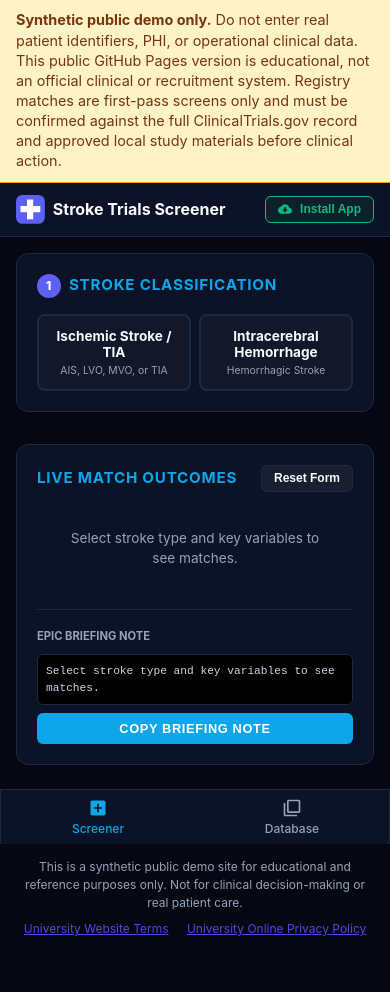
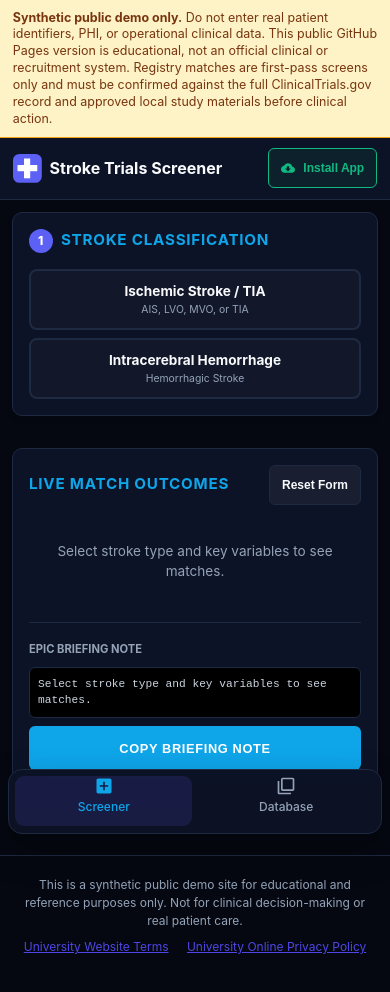
Before and after one commit to rkalani1/stroke-trials-screener, a plain HTML site: page index.html in a window 390 px wide. Drawn offline with Linux system fonts and the light colour scheme.

Commit message:
Refine the trial screener layout (#3)
Co-authored-by: Rizwan Kalani <rkalani1@users.noreply.github.com>

```diff
--- a/index.html
+++ b/index.html
@@ -127,22 +127,25 @@
 
         .bottom-nav {
             position: fixed;
-            bottom: 0;
+            bottom: max(0.65rem, env(safe-area-inset-bottom));
             left: 50%;
             transform: translateX(-50%);
-            width: 100%;
-            max-width: 1280px;
-            background: var(--card-bg);
-            border-top: 1px solid var(--card-border);
-            border-left: 1px solid var(--card-border);
-            border-right: 1px solid var(--card-border);
+            width: calc(100% - 1.25rem);
+            max-width: 520px;
+            background: color-mix(in srgb, var(--card-bg) 94%, transparent);
+            border: 1px solid var(--card-border);
+            border-radius: 14px;
             display: grid;
             grid-template-columns: repeat(2, 1fr);
-            padding: 0.5rem 0;
+            gap: .35rem;
+            padding: .4rem;
+            box-shadow: 0 16px 36px rgba(0,0,0,.3);
+            backdrop-filter: blur(16px);
             z-index: 100;
         }
 
         .nav-item {
+            min-height: 50px;
             display: flex;
             flex-direction: column;
             align-items: center;
@@ -154,10 +157,12 @@
             font-weight: 500;
             cursor: pointer;
             gap: 0.2rem;
+            border-radius: 9px;
         }
 
         .nav-item.active {
             color: var(--accent-secondary);
+            background: var(--accent-primary-glow);
         }
 
         .nav-item svg {
@@ -238,6 +243,7 @@
             font-size: 0.75rem;
             font-weight: 600;
             cursor: pointer;
+            min-height: 40px;
         }
 
         .install-btn {
@@ -253,6 +259,7 @@
             align-items: center;
             gap: 0.25rem;
             transition: all 0.2s ease;
+            min-height: 40px;
         }
 
         .install-btn:hover {
@@ -697,6 +704,7 @@
             width: 100%;
             text-transform: uppercase;
             letter-spacing: 0.05em;
+            min-height: 44px;
         }
 
         .action-btn:hover {
@@ -726,6 +734,57 @@
             display: flex;
             justify-content: space-between;
             align-items: center;
+            min-height: 48px;
+        }
+
+        .public-demo-notice {
+            padding: .65rem 1rem;
+        }
+
+        @media (max-width: 639px) {
+            body { padding-bottom: 5.5rem; }
+
+            .public-demo-notice {
+                padding: .6rem .8rem;
+                font-size: .78rem !important;
+                line-height: 1.35 !important;
+            }
+
+            header {
+                padding: .65rem .8rem;
+            }
+
+            .container {
+                padding: .75rem;
+            }
+
+            .glass-panel {
+                padding: 1rem;
+                border-radius: 10px;
+            }
+
+            .card-options-grid {
+                grid-template-columns: minmax(0, 1fr) !important;
+            }
+
+            .option-card,
+            .preset-pill {
+                min-height: 54px;
+            }
+
+            .search-container {
+                align-items: stretch;
+                flex-direction: column;
+            }
+
+            .search-container select {
+                width: 100% !important;
+                min-height: 44px;
+            }
+
+            .bottom-nav {
+                width: calc(100% - 1rem);
+            }
         }
 
         .accordion-header:hover {
@@ -1084,7 +1143,7 @@
 </head>
 <body>
     <div id="app_main_wrapper">
-    <div style="background:#fef3c7;color:#78350f;border-bottom:1px solid #f59e0b;padding:0.65rem 1rem;font-size:0.9rem;line-height:1.4;">
+    <div class="public-demo-notice" style="background:#fef3c7;color:#78350f;border-bottom:1px solid #f59e0b;font-size:0.9rem;line-height:1.4;">
         <strong>Synthetic public demo only.</strong> Do not enter real patient identifiers, PHI, or operational clinical data. This public GitHub Pages version is educational, not an official clinical or recruitment system. Registry matches are first-pass screens only and must be confirmed against the full ClinicalTrials.gov record and approved local study materials before clinical action.
     </div>
 
@@ -1106,10 +1165,10 @@
     </header>
 
     <!-- Main Container -->
-    <div class="container">
+    <main class="container">
 
         <!-- TAB 1: FLOWSHEET SCREENER -->
-        <div id="screener_tab" class="tab-content active">
+        <div id="screener_tab" class="tab-content active" role="tabpanel" aria-labelledby="nav_screener" aria-hidden="false">
 
             <div class="split-layout">
                 <!-- LEFT PANEL: Questionnaire Flowsheet -->
@@ -1219,7 +1278,7 @@
         </div>
 
         <!-- TAB 2: DETAILED STUDY DATABASE -->
-        <div id="database_tab" class="tab-content">
+        <div id="database_tab" class="tab-content" role="tabpanel" aria-labelledby="nav_database" aria-hidden="true">
             <div class="glass-panel">
                 <h2 class="section-title">Stroke Trials Protocol Database</h2>
 
@@ -1240,15 +1299,15 @@
             </div>
         </div>
 
-    </div>
+    </main>
 
     <!-- Bottom Navigation Tabs -->
-    <nav class="bottom-nav" aria-label="Main Navigation">
-        <button id="nav_screener" class="nav-item active" onclick="switchTab('screener')">
+    <nav class="bottom-nav" aria-label="Main Navigation" role="tablist">
+        <button id="nav_screener" class="nav-item active" role="tab" aria-selected="true" aria-controls="screener_tab" onclick="switchTab('screener')">
             <svg viewBox="0 0 24 24"><path d="M19 3H5c-1.1 0-2 .9-2 2v14c0 1.1.9 2 2 2h14c1.1 0 2-.9 2-2V5c0-1.1-.9-2-2-2zm-2 10h-4v4h-2v-4H7v-2h4V7h2v4h4v2z"/></svg>
             Screener
         </button>
-        <button id="nav_database" class="nav-item" onclick="switchTab('database')">
+        <button id="nav_database" class="nav-item" role="tab" aria-selected="false" aria-controls="database_tab" onclick="switchTab('database')">
             <svg viewBox="0 0 24 24"><path d="M4 6H2v14c0 1.1.9 2 2 2h14v-2H4V6zm16-4H8c-1.1 0-2 .9-2 2v12c0 1.1.9 2 2 2h12c1.1 0 2-.9 2-2V4c0-1.1-.9-2-2-2zm0 14H8V4h12v12z"/></svg>
             Database
         </button>
@@ -3680,11 +3739,19 @@
 
         // Tab Switcher
         function switchTab(tabId) {
-            document.querySelectorAll('.tab-content').forEach(tab => tab.classList.remove('active'));
-            document.querySelectorAll('.nav-item').forEach(nav => nav.classList.remove('active'));
+            document.querySelectorAll('.tab-content').forEach(tab => {
+                tab.classList.remove('active');
+                tab.setAttribute('aria-hidden', 'true');
+            });
+            document.querySelectorAll('.nav-item').forEach(nav => {
+                nav.classList.remove('active');
+                nav.setAttribute('aria-selected', 'false');
+            });
 
             document.getElementById(tabId + '_tab').classList.add('active');
+            document.getElementById(tabId + '_tab').setAttribute('aria-hidden', 'false');
             document.getElementById('nav_' + tabId).classList.add('active');
+            document.getElementById('nav_' + tabId).setAttribute('aria-selected', 'true');
         }
 
         // Keyboard Handler
```
